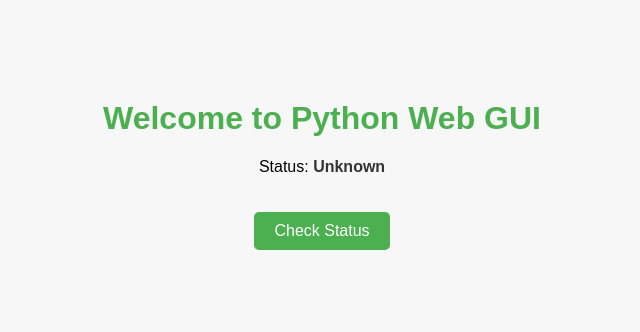
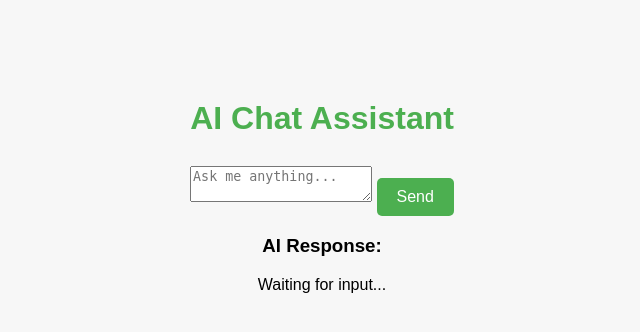
Before and after one commit to mayu24/project-apollo-cicd, a Flask app: page / in a window 1280 px wide. Shown: the top 332 px of the page, without its empty margins (318-958 px from the left). Run offline with Flask 3, Linux system fonts and the light colour scheme.

Commit message:
Update index.html

```diff
--- a/app/templates/index.html
+++ b/app/templates/index.html
@@ -3,15 +3,20 @@
 <head>
     <meta charset="UTF-8">
     <meta name="viewport" content="width=device-width, initial-scale=1.0">
-    <title>Python Web GUI</title>
+    <title>AI Web App</title>
     <link rel="stylesheet" href="{{ url_for('static', filename='styles.css') }}">
 </head>
 <body>
     <div class="container">
-        <h1>Welcome to Python Web GUI</h1>
-        <p>Status: <span id="status">Unknown</span></p>
-        <button onclick="updateStatus()">Check Status</button>
+        <h1>AI Chat Assistant</h1>
+
+        <textarea id="userInput" placeholder="Ask me anything..."></textarea>
+        <button onclick="sendMessage()">Send</button>
+
+        <h3>AI Response:</h3>
+        <p id="aiResponse">Waiting for input...</p>
     </div>
+
     <script src="{{ url_for('static', filename='script.js') }}"></script>
 </body>
 </html>
```
